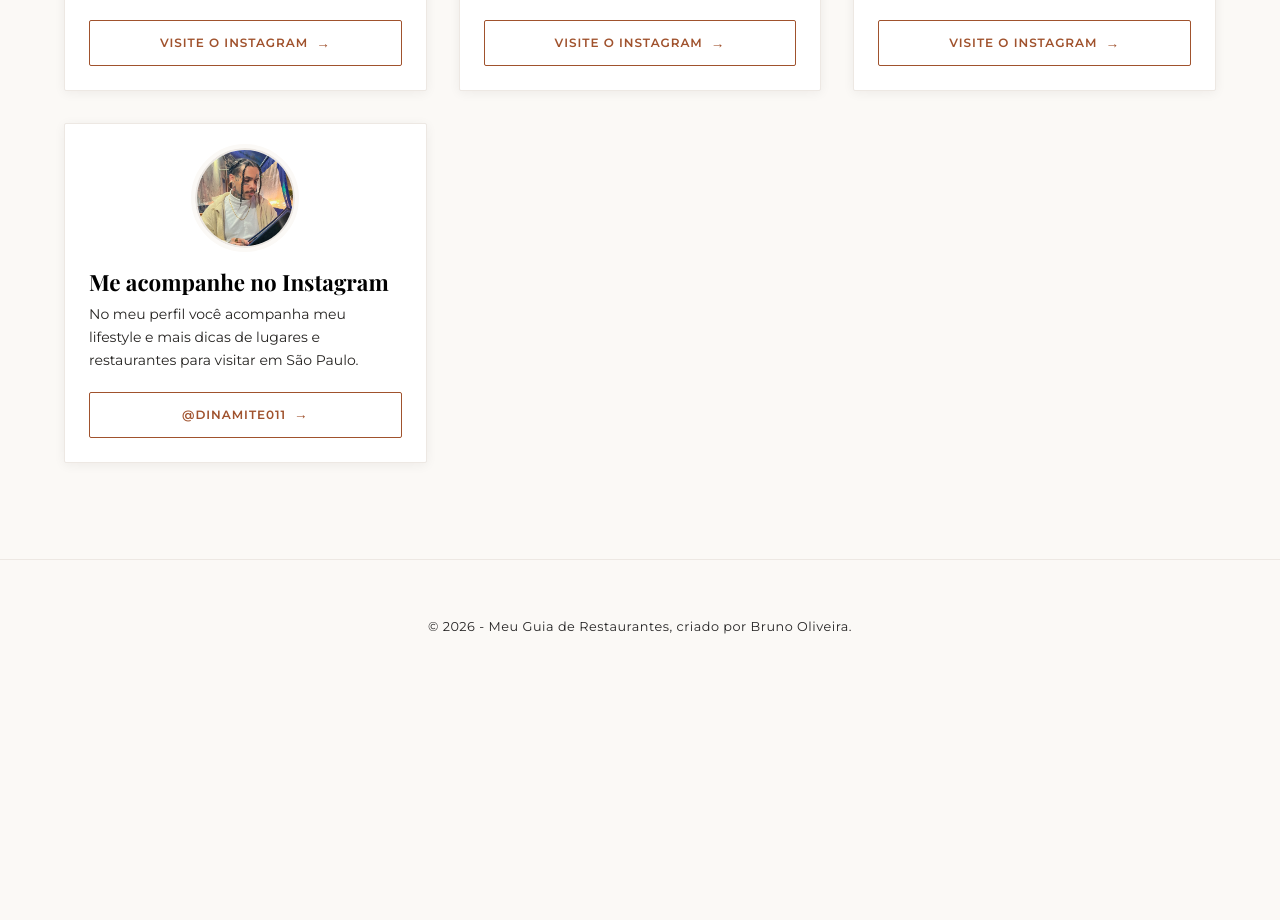
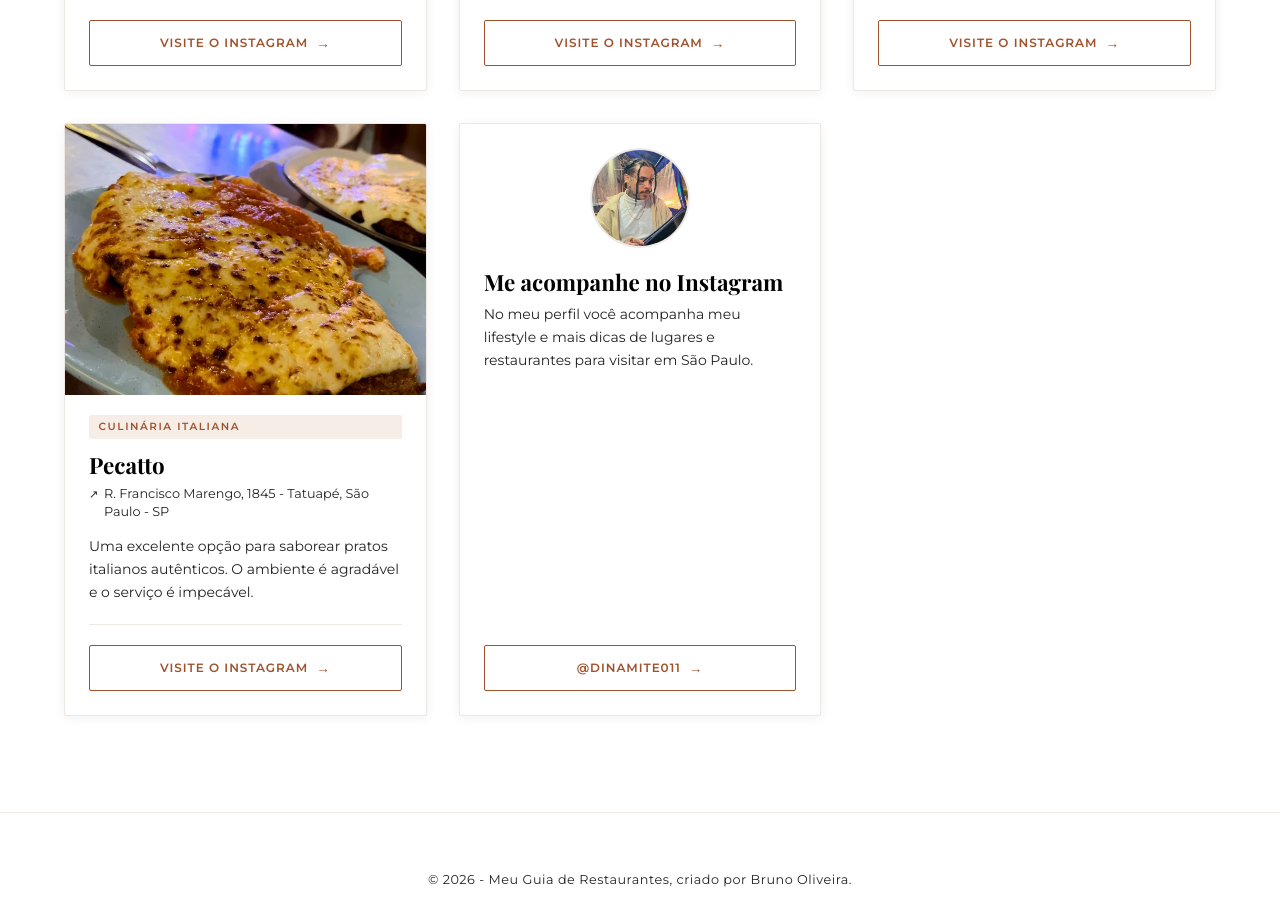
Before and after one commit to Dev-BrunoOliveira/GUIA, a React (Vite) app: page / in a window 1280 px wide. Shown: the part 2980-3900 px from the top of the page. Before the commit the page ends 3674 px from the top, so only its background shows below. Built offline with nearby package versions, Linux system fonts and the light colour scheme; a web font is replaced by a local one.

Commit message:
restaurante pecatto

```diff
--- a/src/data/restaurants.ts
+++ b/src/data/restaurants.ts
@@ -108,5 +108,14 @@
     address: 'R. Conselheiro Furtado, 668 - Liberdade, São Paulo - SP',
     description: 'Uma ótima opção para comer bem e gastar pouco. A comida é muito saborosa e o valor é bem acessível.',
     instagramUrl: 'https://www.instagram.com/luckyrestaurante/'
+  },
+  {
+    id: 'pecatto',
+    name: 'Pecatto',
+    category: 'Culinária Italiana',
+    image: './IMG/PECATTO/Parmegiana.jpg',
+    address: 'R. Francisco Marengo, 1845 - Tatuapé, São Paulo - SP',
+    description: 'Uma excelente opção para saborear pratos italianos autênticos. O ambiente é agradável e o serviço é impecável.',
+    instagramUrl: 'https://www.instagram.com/pecattosp/'
   }
 ];
--- a/src/index.css
+++ b/src/index.css
@@ -1,7 +1,7 @@
 @import url("https://fonts.googleapis.com/css2?family=Playfair+Display:ital,wght@0,700;1,400&family=Montserrat:wght@400;500;600&display=swap");
 
 :root {
-  --cor-fundo: #fbf9f6;
+  --cor-fundo: #ffffff;
   --cor-card: #ffffff;
   --cor-texto-principal: #000000;
   --cor-texto-secundario: #252321;
```
Also changed, not shown: public/IMG/PECATTO/Parmegiana.jpg (added), src/components/FilterGroup.tsx (deleted), src/components/Header.tsx (deleted).
